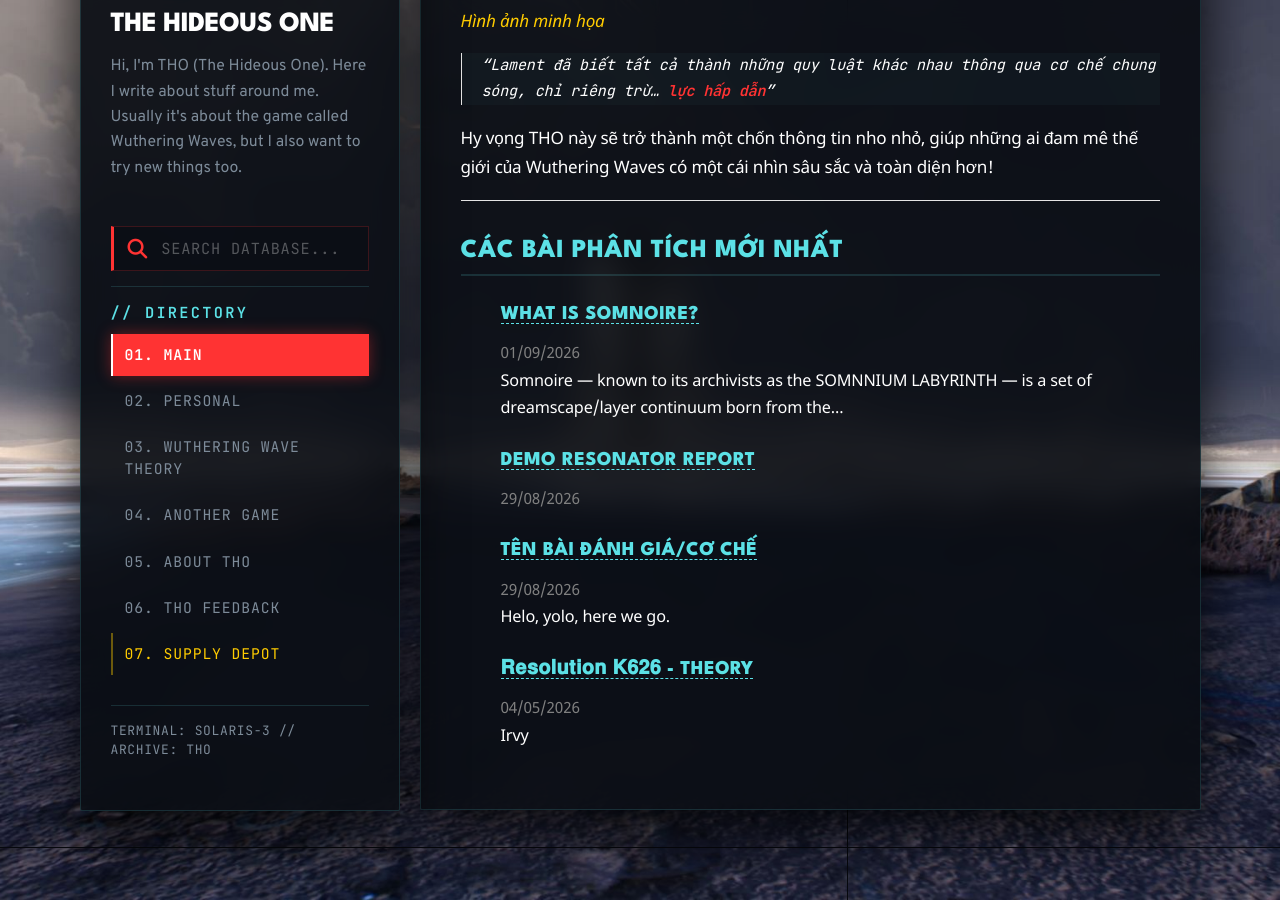
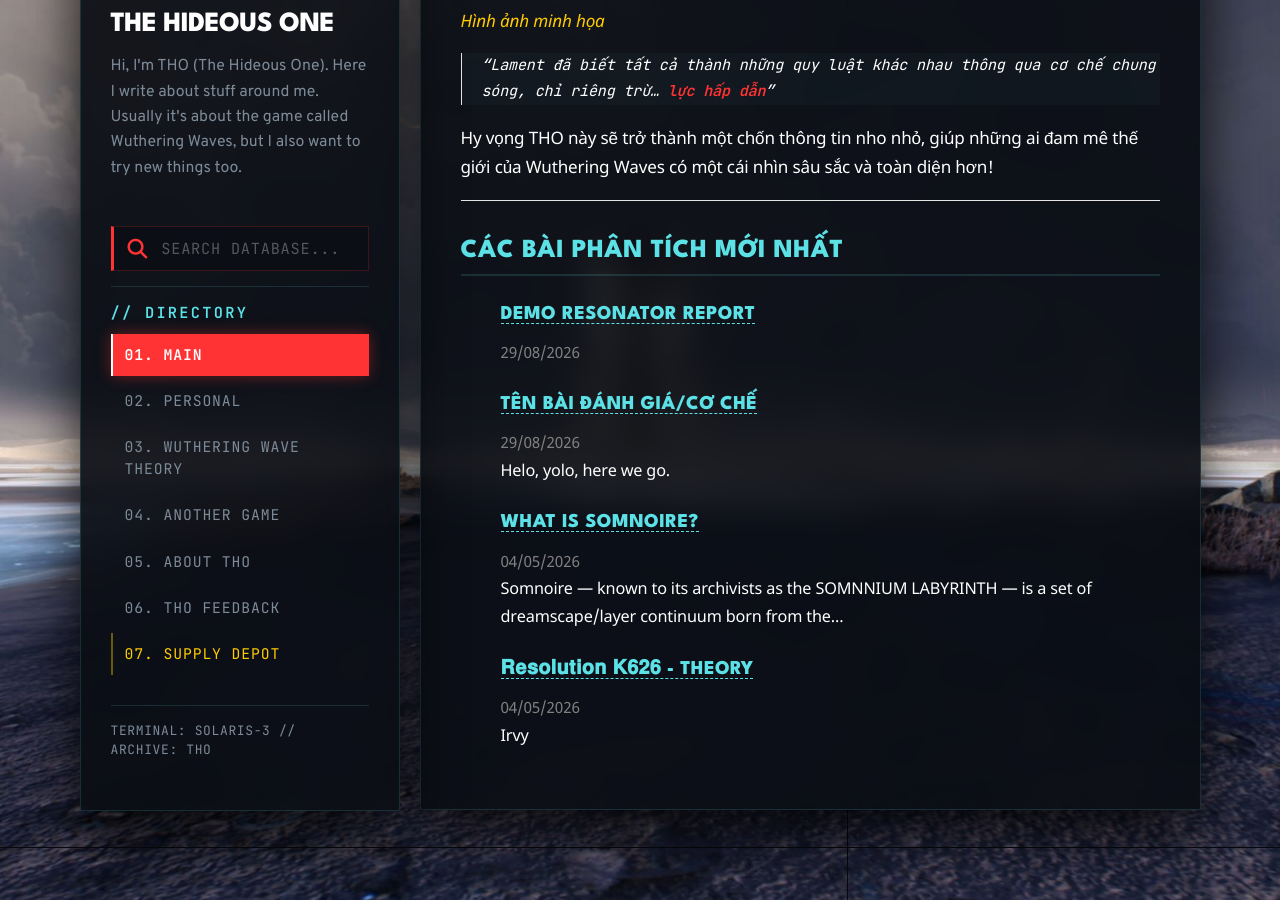
Before and after one commit to Atovenish/THO.github.io, a Jekyll site: the page built from index.md, in a window 1280 px wide and 900 px high, scrolled down 1276 px. Built offline with Jekyll 4.4.1, drawn with Linux system fonts in a browser that asks for light colours.

Commit message:
Change layout type and update date in Somnoire post

```diff
--- a/_posts/2026-09-01-Somnoire.md
+++ b/_posts/2026-09-01-Somnoire.md
@@ -1,7 +1,7 @@
 ---
-layout: theory
+layout: Slide_theory
 title: "WHAT IS SOMNOIRE?"
-
+date: 2026-05-04
 top_left: "SEC: 02"
 top_right: "FILE: WHAT_IS_SOMNOIRE"
 status_text: "DECRYPTING ORIGIN FILE..."
```
